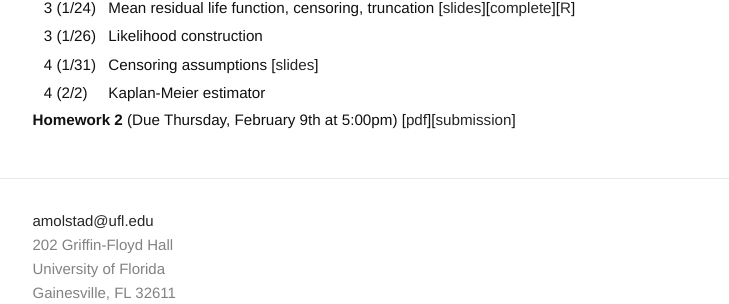
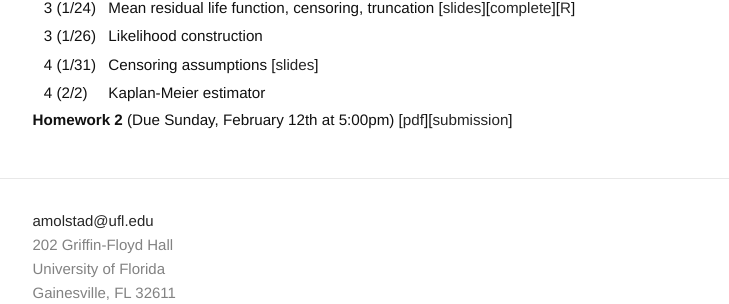
Before and after one commit to ajmolstad/ajmolstad.github.io, a Jekyll site: the page built from S23_STA4712.md, in a window 1280 px wide. Shown: the part 445-749 px from the top of the page, without its empty margins (275-1004 px from the left). Built offline with Jekyll 4.4.1, drawn with Linux system fonts in a browser that asks for light colours.

Commit message:
Update S23_STA4712.md

```diff
--- a/S23_STA4712.md
+++ b/S23_STA4712.md
@@ -31,4 +31,4 @@ Note that you must be logged into your UFL eLearning account to access course ma
 || 4 (1/31) || Censoring assumptions [[slides](https://ufl.instructure.com/files/75640891/download?download_frd=1)] ||
 || 4 (2/2) || Kaplan-Meier estimator ||
 
-**Homework 2** (Due Thursday, February 9th at 5:00pm) [[pdf](https://ufl.instructure.com/files/75640524/download?download_frd=1)][[submission](https://ufl.instructure.com/courses/473413/assignments/5574121)]
+**Homework 2** (Due Sunday, February 12th at 5:00pm) [[pdf](https://ufl.instructure.com/files/75734345/download?download_frd=1)][[submission](https://ufl.instructure.com/courses/473413/assignments/5574121)]
```
